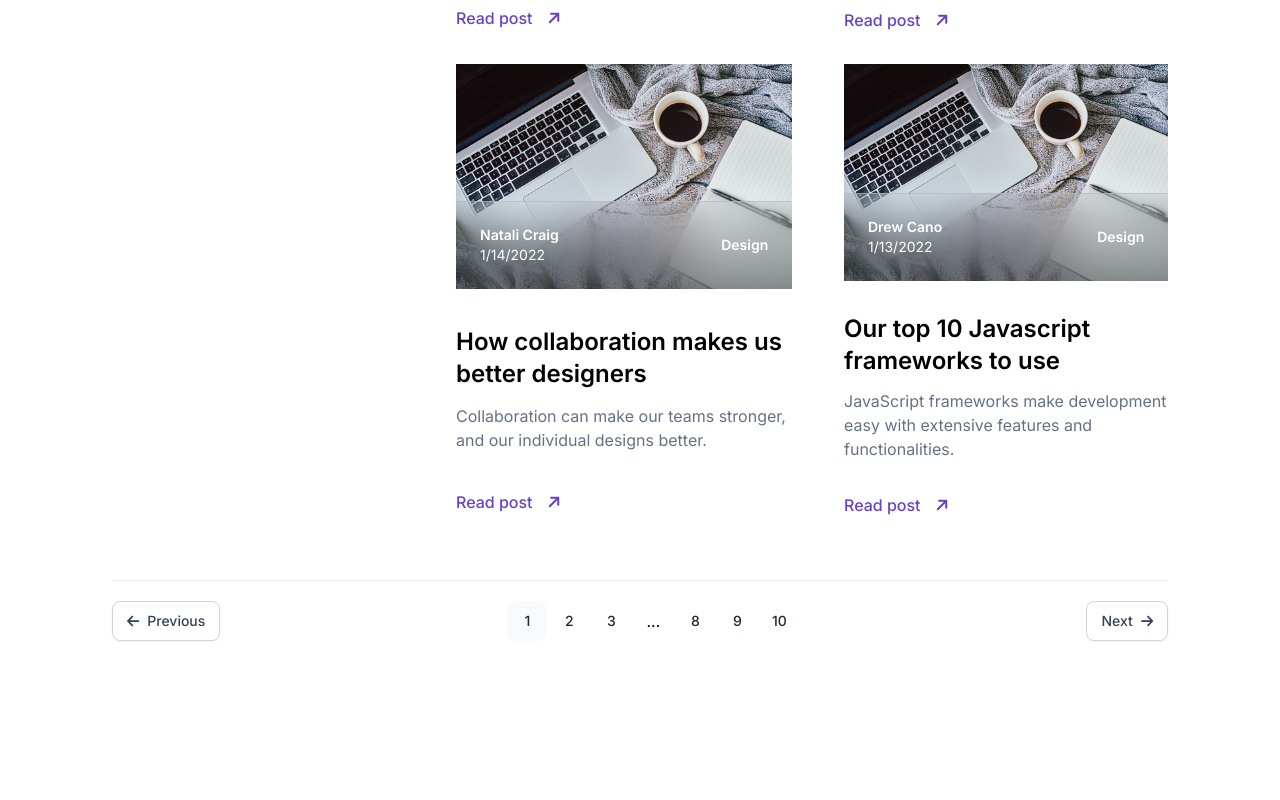
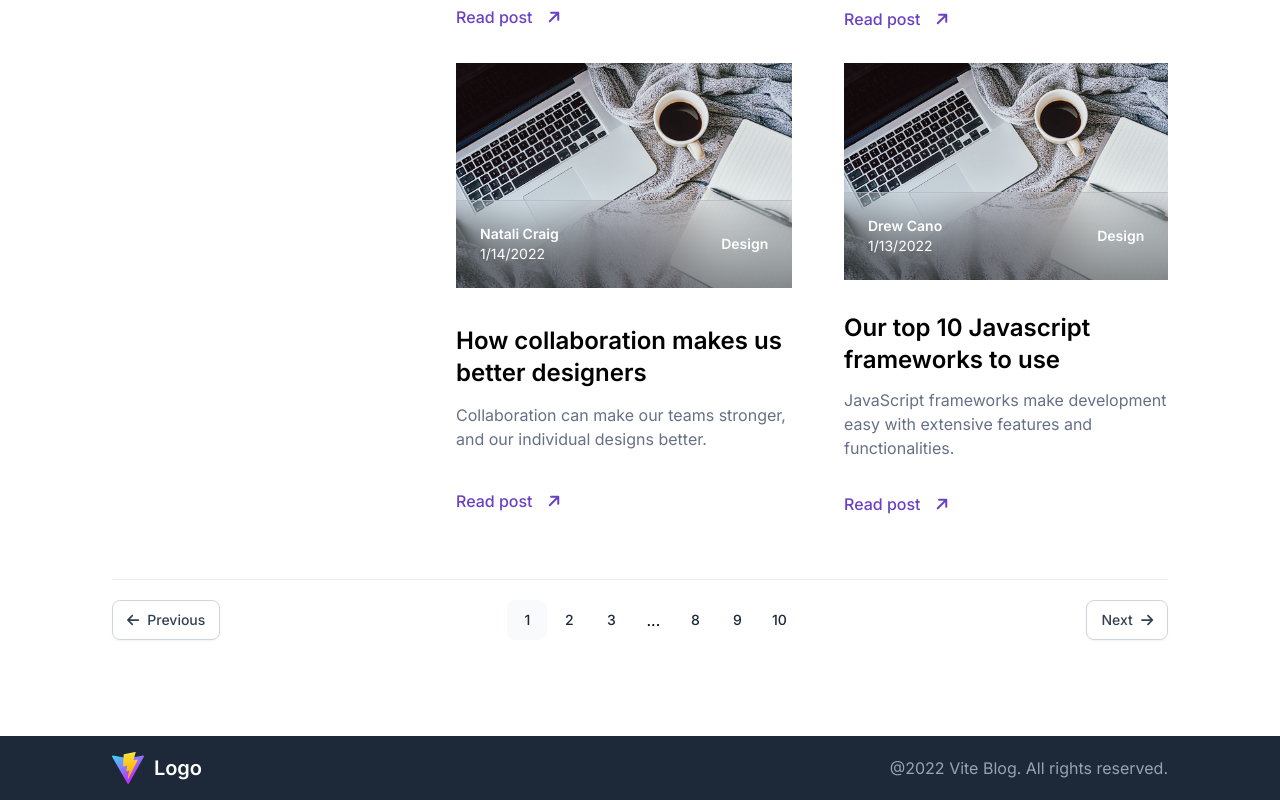
Before and after one commit to chickelit/react-blog, a React (Vite) app: page / in a window 1280 px wide. Shown: the part 1952-2752 px from the top of the page. Before the commit the page ends 2689 px from the top, so only its background shows below. Built offline with nearby package versions, Linux system fonts and the light colour scheme.

Commit message:
Make some adjustments and add the footer

```diff
--- /dev/null
+++ b/src/components/Footer/index.tsx
@@ -0,0 +1,22 @@
+import { Container } from "../Container";
+import { Logo } from "../Logo";
+import { StyledFooter, Wrapper } from "./styles";
+
+export function Footer() {
+  function getYear() {
+    const now = new Date();
+
+    return now.getFullYear();
+  }
+
+  return (
+    <StyledFooter>
+      <Container>
+        <Wrapper>
+          <Logo light={true} />
+          <p>@{getYear()} Vite Blog. All rights reserved.</p>
+        </Wrapper>
+      </Container>
+    </StyledFooter>
+  );
+}
--- /dev/null
+++ b/src/components/Footer/styles.ts
@@ -0,0 +1,24 @@
+import { styled, theme } from "Src/stitches.config";
+
+export const StyledFooter = styled("footer", {
+  background: theme.colors.$gray800.value,
+  color: "white",
+  height: "4rem",
+  display: "grid",
+  gridTemplateRows: "1fr",
+});
+
+export const Wrapper = styled("div", {
+  padding: "0 2rem",
+  display: "grid",
+  gridTemplateColumns: "max-content max-content",
+  justifyContent: "space-between",
+  alignItems: "center",
+  p: {
+    height: "max-content",
+    fontWeight: 400,
+    fontSize: "1rem",
+    lineHeight: "1.5rem",
+    color: theme.colors.$gray400.value,
+  },
+});
--- a/src/components/Header/index.tsx
+++ b/src/components/Header/index.tsx
@@ -1,22 +1,26 @@
 import { Button } from "../Button";
+import { Container } from "../Container";
 import { Input } from "../Input";
-import { StyledHeader, StyledContainer, SupportingText, EmailCapture } from "./styles";
+import { StyledHeader, SupportingText, EmailCapture, Wrapper } from "./styles";
 
 export function Header() {
   return (
-    <StyledContainer>
     <StyledHeader>
+      <Container>
+        <Wrapper>
           <SupportingText>
             <h2>Vite blog</h2>
             <p>
-            Tool and strategies modern teams need to help their companies grow.
+              Tool and strategies modern teams need to help their companies
+              grow.
             </p>
           </SupportingText>
           <EmailCapture>
             <Input placeholder="Enter your email" />
             <Button>Get started</Button>
           </EmailCapture>
+        </Wrapper>
+      </Container>
     </StyledHeader>
-    </StyledContainer>
   );
 }
--- a/src/components/Header/styles.ts
+++ b/src/components/Header/styles.ts
@@ -1,14 +1,13 @@
 import { styled, theme } from "Src/stitches.config";
-import { Container } from "../Container";
 
 export const StyledHeader = styled("header", {
+  background: theme.colors.$gray50.value,
+});
+
+export const Wrapper = styled("div", {
+  padding: "8.25rem 2rem",
   display: "grid",
   gap: "2.5rem",
-});
-
-export const StyledContainer = styled(Container, {
-  background: theme.colors.$gray50.value,
-  padding: "8.25rem 7rem",
 });
 
 export const SupportingText = styled("div", {
--- a/src/components/Logo/index.tsx
+++ b/src/components/Logo/index.tsx
@@ -1,8 +1,12 @@
 import { StyledLogo } from "./styles";
 
-export function Logo() {
+interface IProps {
+  light?: boolean;
+}
+
+export function Logo({ light }: IProps) {
   return (
-    <StyledLogo>
+    <StyledLogo light={light}>
       <img src="/vite.svg" alt="Logo" />
       <h1>Logo</h1>
     </StyledLogo>
--- a/src/components/Logo/styles.ts
+++ b/src/components/Logo/styles.ts
@@ -10,4 +10,13 @@ export const StyledLogo = styled("div", {
     color: theme.colors.$gray900.value,
     fontSize: "1.25rem",
   },
+  variants: {
+    light: {
+      true: {
+        h1: {
+          color: theme.colors.$white.value,
+        },
+      },
+    },
+  },
 });
--- a/src/components/Navigation/index.tsx
+++ b/src/components/Navigation/index.tsx
@@ -1,17 +1,14 @@
 import { Logo } from "Src/components/Logo";
 import { Button } from "../Button";
+import { Container } from "../Container";
 import { NavigationItem } from "./Item";
-import {
-  StyledNavigation,
-  NavigationButtons,
-  StyledContainer,
-  NavigationItems,
-} from "./styles";
+import { StyledNavigation, NavigationButtons, NavigationItems, Wrapper } from "./styles";
 
 export function Navigation() {
   return (
-    <StyledContainer>
     <StyledNavigation>
+      <Container>
+        <Wrapper>
           <Logo />
           <NavigationItems>
             <NavigationItem to="/">Home</NavigationItem>
@@ -23,7 +20,8 @@ export function Navigation() {
             <Button light>Login</Button>
             <Button>Sign up</Button>
           </NavigationButtons>
+        </Wrapper>
+      </Container>
     </StyledNavigation>
-    </StyledContainer>
   );
 }
--- a/src/components/Navigation/styles.ts
+++ b/src/components/Navigation/styles.ts
@@ -1,8 +1,14 @@
 import { styled, theme } from "Src/stitches.config";
-import { Container } from "../Container";
 
 export const StyledNavigation = styled("nav", {
   height: "5rem",
+  borderBottom: theme.borderStyles.gray100.value,
+  background: theme.colors.$gray50.value,
+  display: "grid",
+  alignItems: "center",
+});
+
+export const Wrapper = styled("div", {
   padding: "0 2rem",
   display: "grid",
   gridTemplateColumns: "max-content 1fr max-content",
@@ -17,12 +23,6 @@ export const NavigationButtons = styled("div", {
   gap: "0.75rem",
 });
 
-export const StyledContainer = styled(Container, {
-  borderBottom: theme.borderStyles.gray100.value,
-  background: theme.colors.$gray50.value,
-});
-
-
 export const NavigationItems = styled("ul", {
   display: "grid",
   gridAutoColumns: "max-content",
--- a/src/components/Pagination/PaginationItem.ts
+++ b/src/components/Pagination/PaginationItem.ts
@@ -2,6 +2,7 @@ import { styled } from "Src/stitches.config";
 
 export const PaginationItem = styled("li", {
   borderRadius: "0.5rem",
+  cursor: "pointer",
   display: "grid",
   gridTemplateColumns: "1fr",
   gridTemplateRows: "1fr",
--- a/src/pages/Home/index.tsx
+++ b/src/pages/Home/index.tsx
@@ -1,20 +1,25 @@
 import { Navigation } from "Src/components/Navigation";
 import { Header } from "Src/components/Header";
-import { StyledContainer } from "./styles";
 import { Sidebar } from "Src/components/Sidebar";
 import { Posts } from "Src/components/Posts";
 import { Pagination } from "Src/components/Pagination";
+import { Footer } from "Src/components/Footer";
+import { Container } from "Src/components/Container";
+import { Wrapper } from "./styles";
 
 export function Home() {
   return (
     <div>
       <Navigation />
       <Header />
-      <StyledContainer>
-        <Sidebar id="sidebar" />
-        <Posts id="posts" />
-        <Pagination id="pagination" />
-      </StyledContainer>
+      <Container>
+        <Wrapper>
+          <Sidebar id="sidebar" />
+          <Posts id="posts" />
+          <Pagination id="pagination" />
+        </Wrapper>
+      </Container>
+      <Footer />
     </div>
   );
 }
--- a/src/pages/Home/styles.ts
+++ b/src/pages/Home/styles.ts
@@ -1,8 +1,7 @@
-import { Container } from "Src/components/Container";
 import { styled } from "Src/stitches.config";
 
-export const StyledContainer = styled(Container, {
-  padding: "6rem 7rem",
+export const Wrapper = styled("section", {
+  padding: "6rem 2rem",
   display: "grid",
   gridTemplateColumns: "17.5rem 1fr",
   gridTemplateRows: "max-content max-content",
--- a/src/stitches.config.ts
+++ b/src/stitches.config.ts
@@ -5,6 +5,7 @@ export const { styled, theme } = createStitches({
     colors: {
       $white: "#ffffff",
       $gray50: "#f9fafb",
+      $gray400: "#98a2b3",
       $gray500: "#667085",
       $gray700: "#344054",
       $gray800: "#1d2939",
```
Lines whose indentation alone changed are shown as unchanged.
